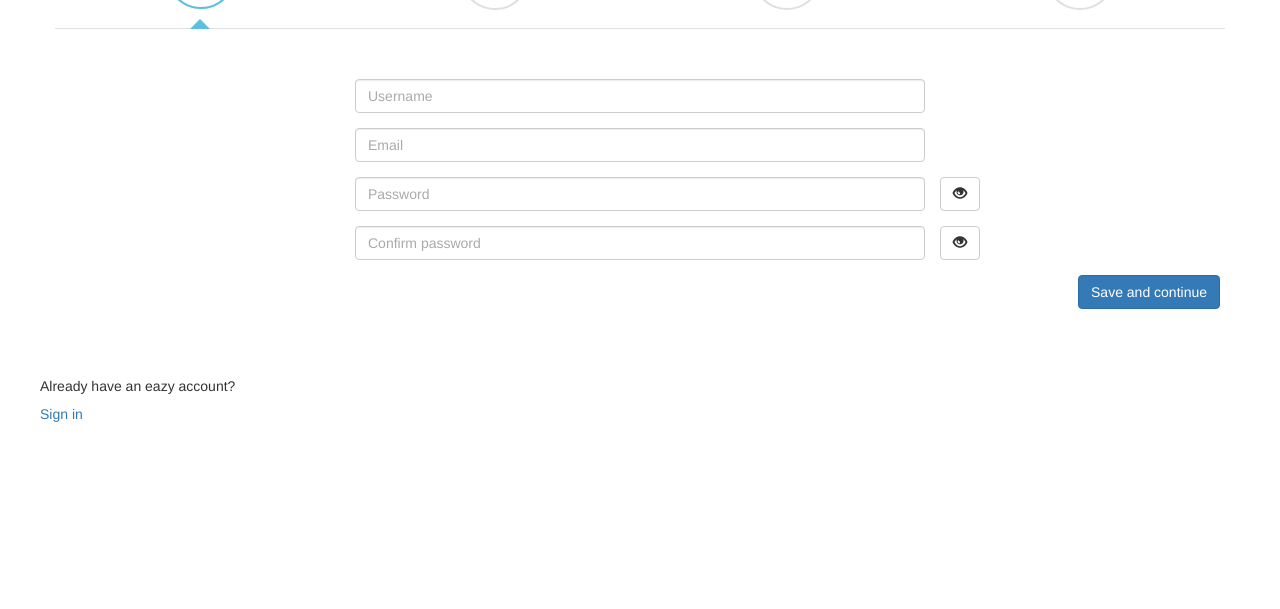
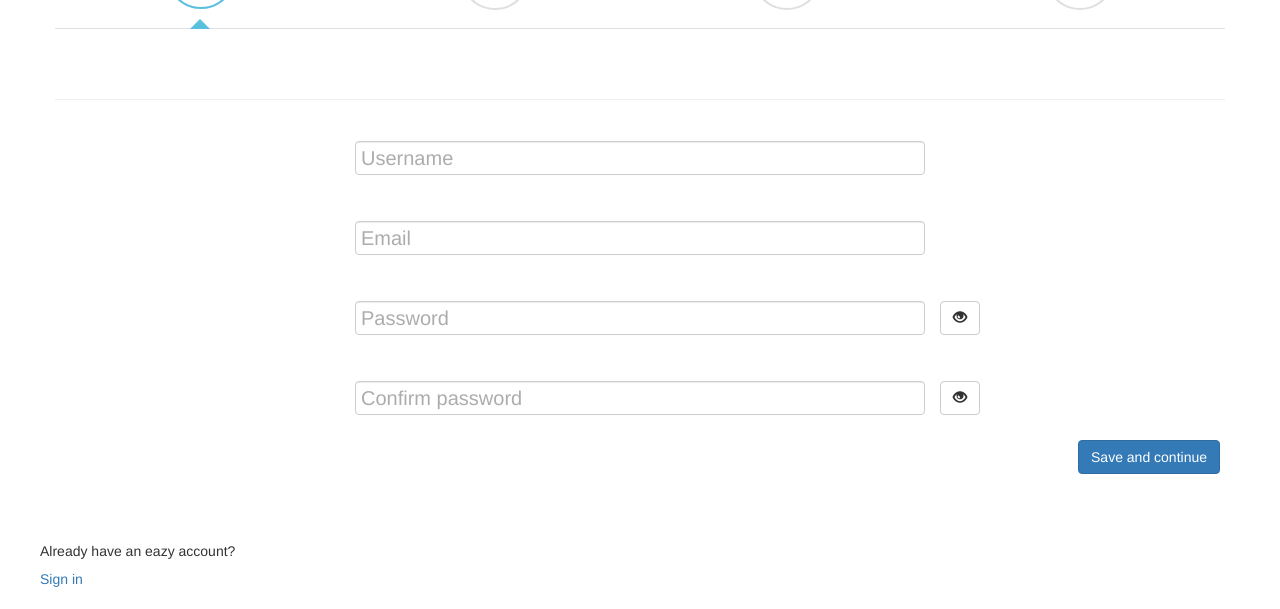
Before and after one commit to bobbyirawan09/eazybanking, a PHP site: page /signup.php in a window 1280 px wide. Shown: the part 251-860 px from the top of the page. Before the commit the page ends 673 px from the top, so only its background shows below. Run offline with PHP 8.4, Linux system fonts and the light colour scheme; some libraries are stand-ins or nearby versions.

Commit message:
signup baru fixed

```diff
--- a/signup.php
+++ b/signup.php
@@ -1,9 +1,13 @@
 <!DOCTYPE html>
 <html>
 <head>
+	<meta charset="utf-8">
 	<title>Welcome to Eazy	</title>
 	<link href="https://maxcdn.bootstrapcdn.com/bootstrap/3.3.7/css/bootstrap.min.css" rel="stylesheet" integrity="sha384-BVYiiSIFeK1dGmJRAkycuHAHRg32OmUcww7on3RYdg4Va+PmSTsz/K68vbdEjh4u" crossorigin="anonymous">
-	<link rel="icon" type="image/png" href="assets/ez.png">
+	<link rel="icon" type="image/png" href="assets/ez_logo.png">
+	<meta name="viewport" content="width=device-width, initial-scale=1">
+	<script src="https://ajax.googleapis.com/ajax/libs/jquery/1.10.2/jquery.min.js"></script>
+	<link href="http://netdna.bootstrapcdn.com/bootstrap/3.3.6/css/bootstrap.min.css" rel="stylesheet">
 	<script src="bootstrap/js/jquery.min.js"></script>
 	<script src="bootstrap/js/bootstrap.min.js"></script>
 	<style type="text/css" rel="stylesheet">
@@ -17,7 +21,6 @@
 			margin: 20px auto;
 			background: #fff;
 		}
-
 		.wizard .nav-tabs {
 			position: relative;
 			margin: 40px auto;
@@ -28,7 +31,6 @@
 		.wizard > div.wizard-inner {
 			position: relative;
 		}
-
 		.connecting-line {
 			height: 2px;
 			background: #e0e0e0;
@@ -160,19 +162,43 @@
 		#huruf1{
 			padding-left: 480px;
 		}
-		.form-control-placeholder {
-			position: absolute;
-			top: 0;
-			padding: 7px 0 0 13px;
-			pointer-events: none;
-			color: #aaa;
-			transition: all 200ms;
+		/*Floating label*/
+		#floating-label .form-group {
+			display: flex;
+			height: 55px;
 		}
 
-		.form-control:focus + .form-control-placeholder {
-			color: #000;
-			font-size: 25px;
-			top: -45px;
+		#floating-label .control-label {
+			font-size: 20px;
+			font-weight: 400;
+			opacity: 0.4;
+			pointer-events: none;
+			position: absolute;
+			transform: translate3d(6px, 24px, 0) scale(1);
+			transform-origin: left top;
+			transition: 140ms;
+		}
+
+		#floating-label .form-group.focused .control-label {
+			opacity: 8;
+			transform: scale(0.5);
+			font-size: 30px;
+		}
+
+		#floating-label .form-control {
+			align-self: flex-end;
+		}
+
+		#floating-label .form-control::-webkit-input-placeholder {
+			color: transparent;
+			transition: 240ms;
+		}
+
+		#floating-label .form-control:focus::-webkit-input-placeholder {
+			transition: none;		}
+
+			#floating-label .form-group.focused .form-control::-webkit-input-placeholder {
+				color: #bbb;
 			}
 		</style>
 		<script>
@@ -180,9 +206,21 @@
 				$("#showpass").click(function() {
 					if($("#password").attr("type") == "text"){
 						$("#password").attr("type","password");
+						$("#mata1").attr("class","glyphicon glyphicon-eye-open");
 					}
 					else {
 						$("#password").attr("type","text");
+						$("#mata1").attr("class","glyphicon glyphicon-eye-close");
+					}
+				})
+				$("#showpass2").click(function() {
+					if($("#password2").attr("type") == "text"){
+						$("#password2").attr("type","password");
+						$("#mata2").attr("class","glyphicon glyphicon-eye-open");
+					}
+					else {
+						$("#password2").attr("type","text");
+						$("#mata2").attr("class","glyphicon glyphicon-eye-close");
 					}
 				})
 			});
@@ -213,6 +251,10 @@
 	    	prevTab($active);
 
 	    });
+	    /*Floating label java script*/
+	    $('.form-control').on('focus blur', function (e) {
+	    	$(this).parents('.form-group').toggleClass('focused', (e.type === 'focus' || this.value.length > 0));
+	    }).trigger('blur');
 	});
 			function nextTab(elem) {
 				$(elem).next().find('a[data-toggle="tab"]').click();
@@ -224,8 +266,8 @@
 	</head>
 	<body>
 		<div class="row" style="margin-top:0px;">
-		<div class="col-md-12" id="logo">
-			<a href="index.php"><img src="assets/ez_logo.png" style="margin: 0 auto; display: block; width: 300px; height: 140px;"></a>
+			<div class="col-md-2 col-md-offset-3" id="logo">
+				<a href="index.php"><img src="assets/logobaru.png" style="margin-top: -50px;margin-left: 200px; width: 300px; height: 270px;"></a>
 			</div>
 		</div>
 		<div class="container" style="padding-top: 130px;">
@@ -268,54 +310,55 @@
 							</ul>
 						</div>
 
-					<form role="form">
+						<form role="form" id="floating-label">
 							<div class="tab-content">
 								<div class="tab-pane active" role="tabpanel" id="step1">
-								<form method="post" action="" class="centered">
+									<form method="post" action="" class="centered" >
+										<hr>
 										<div class="row">
-										<div class="col-md-6 col-md-offset-3">
+											<div class="col-md-6 col-md-offset-3" style="padding-bottom: 10px;">
 												<div class="form-group">
+													<label class="control-label">
+														Username
+													</label>
 													<input type="text" name="Username" class="form-control">
-												<div class="form-control-placeholder">
-													Username
-												</div>
 												</div>
 											</div>
 										</div>
 										<div class="row">
-										<div class="col-md-6 col-md-offset-3">
+											<div class="col-md-6 col-md-offset-3" style="padding-bottom: 10px;">
 												<div class="form-group">
+													<label class="control-label">
+														Email
+													</label>
 													<input type="email" name="Email" class="form-control">
-												<div class="form-control-placeholder">
-													Email
-												</div>
 												</div>
 											</div>
 										</div>
 										<div class="row">
-										<div class="col-md-6 col-md-offset-3" >
+											<div class="col-md-6 col-md-offset-3" style="padding-bottom: 10px;">
 												<div class="form-group">
-												<input type="email" name="Email" class="form-control">
-												<div class="form-control-placeholder">
+													<div class="control-label">
 														Password
 													</div>
+													<input id="password" type="password" name="Password" class="form-control">
 												</div>
 											</div>
-										<button style="padding-left: -10px;" class="btn btn-default" id="showpass" type="button">
-											<i class="glyphicon glyphicon-eye-open"></i>
+											<button style="padding-left: -10px;margin-top: 21px;" class="btn btn-default" id="showpass" type="button">
+												<i class="glyphicon glyphicon-eye-open" id="mata1"></i>
 											</button>
 										</div>
 										<div class="row">
-										<div class="col-md-6 col-md-offset-3">
+											<div class="col-md-6 col-md-offset-3" style="padding-bottom: 10px;">
 												<div class="form-group">
-												<input type="email" name="Email" class="form-control">
-												<div class="form-control-placeholder">
+													<div class="control-label">
 														Confirm password
 													</div>
+													<input id="password2" type="password" name="ConfirmPassword" class="form-control">
 												</div >
 											</div>
-										<button style="padding-left: -10px;" class="btn btn-default" id="showpass" type="button">
-											<i class="glyphicon glyphicon-eye-open"></i>
+											<button style="padding-left: -10px;margin-top: 21px;" class="btn btn-default" id="showpass2" type="button">
+												<i class="glyphicon glyphicon-eye-open" id="mata2"></i>
 											</button>
 										</div>
 									</form>
@@ -325,32 +368,32 @@
 								</div>
 								<div class="tab-pane" role="tabpanel" id="step2">
 									<div class="row">
-									<div class="col-md-6 col-md-offset-3" >
+										<div class="col-md-6 col-md-offset-3" style="padding-bottom: 10px;">
 											<div class="form-group">
-											<input type="text" name="Username" class="form-control">
-											<div class="form-control-placeholder">
+												<label class="control-label">
 													Nama
-											</div>
+												</label>
+												<input type="text" name="Nama" class="form-control">
 											</div>
 										</div>
 									</div>
 									<div class="row">
-									<div class="col-md-6 col-md-offset-3">
+										<div class="col-md-6 col-md-offset-3" style="padding-bottom: 10px;">
 											<div class="form-group">
-											<input type="text" name="Username" class="form-control">
-											<div class="form-control-placeholder">
+												<label class="control-label">
 													Alamat
-											</div>
+												</label>
+												<input type="text" name="Alamat" class="form-control">
 											</div>
 										</div>
 									</div>
 									<div class="row">
-									<div class="col-md-6 col-md-offset-3">
+										<div class="col-md-6 col-md-offset-3" style="padding-bottom: 10px;">
 											<div class="form-group">
-											<input type="text" name="Username" class="form-control">
-											<div class="form-control-placeholder">
+												<label class="control-label">
 													Tanggal lahir
-											</div>
+												</label>
+												<input type="text" name="TanggalLahir" class="form-control">
 											</div>
 										</div>
 									</div>
@@ -360,46 +403,46 @@
 									</ul>
 								</div>
 								<div class="tab-pane" role="tabpanel" id="step3">
-								<div class="row">
+									<div class="row" style="padding-bottom: 30px;">
 										<div class="col-md-6 col-md-offset-1">
 											<h3><strong>Masukkan nomor handphone anda</strong></h3>
 											<p>Ketika anda menginputkan nomor handphone anda yang benar dan sesuai ketentuan, kami akan mengirimkan kode verifikasi</p>
 										</div>
-									<div class="col-md-5" style="text-align: center;">
-										<img src="assets/hp.png">
+										<div class="col-md-5">
+											<img src="hp.png">
 										</div>
 									</div>
 									<div class="row " style="padding-top: 30px;">
-									<div class="col-md-6 col-md-offset-1" style="padding-left: 14px; margin-top: -200px;">
+										<div class="col-md-6 col-md-offset-1" style="padding-left: 14px; padding-bottom: 30px; margin-top: -200px;">
 											<div class="form-group">
-											<input type="text" name="Username" class="form-control">
-											<div class="form-control-placeholder">
+												<div class="control-label">
 													No. HP
 												</div>
+												<input type="text" name="Username" class="form-control">
 											</div>
 										</div>
 									</div>
 									<div class="row " style="padding-top: 80px;">
-									<div class="col-md-6 col-md-offset-1" style="padding-left: 14px; margin-top: -200px;">
+										<div class="col-md-6 col-md-offset-1" style="padding-left: 14px; padding-bottom: 30px; margin-top: -200px;">
 											<div class="form-group">
-											<input type="text" name="Username" class="form-control">
-											<div class="form-control-placeholder">
+												<div class="control-label">
 													Masukkan nomor pin, maks. 6 angka
 												</div>
+												<input type="text" name="Username" class="form-control">
 											</div>
 										</div>
 									</div>
 									<div class="row " style="padding-top: 80px;">
-									<div class="col-md-6 col-md-offset-1" style="padding-left: 14px; margin-top: -200px;">
+										<div class="col-md-6 col-md-offset-1" style="padding-left: 14px; padding-bottom: 30px; margin-top: -200px;">
 											<div class="form-group">
+												<div class="control-label">
+													Confirm pin kalian
+												</div>
 												<input type="text" name="Username" class="form-control">
-											<div class="form-control-placeholder">
-												Confirm pin kalian
 											</div>
 										</div>
 									</div>
-								</div>
-								<ul class="list-inline pull-right" style="margin-top:-100px;">
+									<ul class="list-inline pull-right">
 										<li><button type="button" class="btn btn-default prev-step">Previous</button></li>
 										<li><button type="button" class="btn btn-primary btn-info-full next-step">Save and continue</button></li>
 									</ul>
@@ -411,10 +454,10 @@
 											<p>You have successfully completed all steps.</p>
 										</div>
 										<div class="col-md-12" style="text-align: center">
-										<img src="assets/icon.png" style="width: 200px; height: 200px;">
+											<img src="centang.jpg">
 										</div>
 										<div class="col-md-12" style="text-align: center; padding-top:20px;">
-										<a href="signin.php"><button type="button" class="btn btn-primary">
+											<a href="index.php"><button type="button" class="btn btn-primary">
 												Back <i class="glyphicon glyphicon-arrow-left"></i>
 											</button></a>
 										</div>
```
Lines whose indentation alone changed are shown as unchanged.
